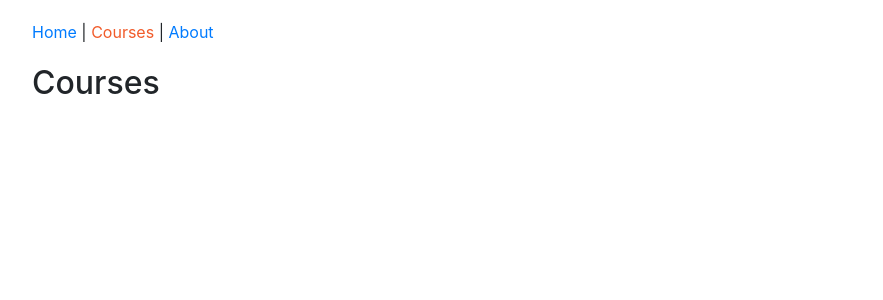
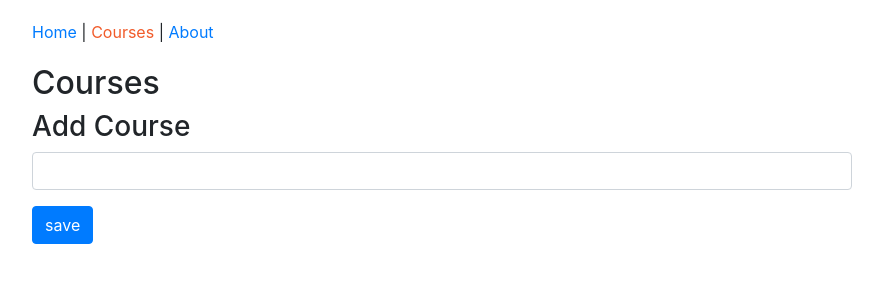
Before and after one commit to sethnejame/reactReduxReview, a React app: page /courses in a window 1280 px wide. Shown: the top 300 px of the page, without its empty margins (198-1081 px from the left). Built offline with nearby package versions, Linux system fonts and the light colour scheme.

Commit message:
Adding course form @ CoursesPage, bootstrap styling, change handler

```diff
--- a/src/components/courses/CoursesPage.js
+++ b/src/components/courses/CoursesPage.js
@@ -1,19 +1,35 @@
 import React from "react";
 
 class CoursesPage extends React.Component {
-  constructor(props) {
-    super(props);
-    this.state = {
-      course: {
-        title: ""
-      }
-    };
-  }
+  state = {
+    course: {
+      title: ""
+    }
+  };
+
+  handleChange = e => {
+    const course = { ...this.state.course, title: e.target.value };
+    this.setState({ course });
+  };
 
   render() {
     return (
       <div>
-        <h2>Courses</h2>
+        <form>
+          <h2>Courses</h2>
+          <h3>Add Course</h3>
+          <div className="form-group">
+            <input
+              type="text"
+              className="form-control"
+              onChange={this.handleChange}
+              value={this.state.course.title}
+            />
+          </div>
+          <div className="form-group">
+            <input className="btn btn-primary" type="submit" value="save" />
+          </div>
+        </form>
       </div>
     );
   }
```
